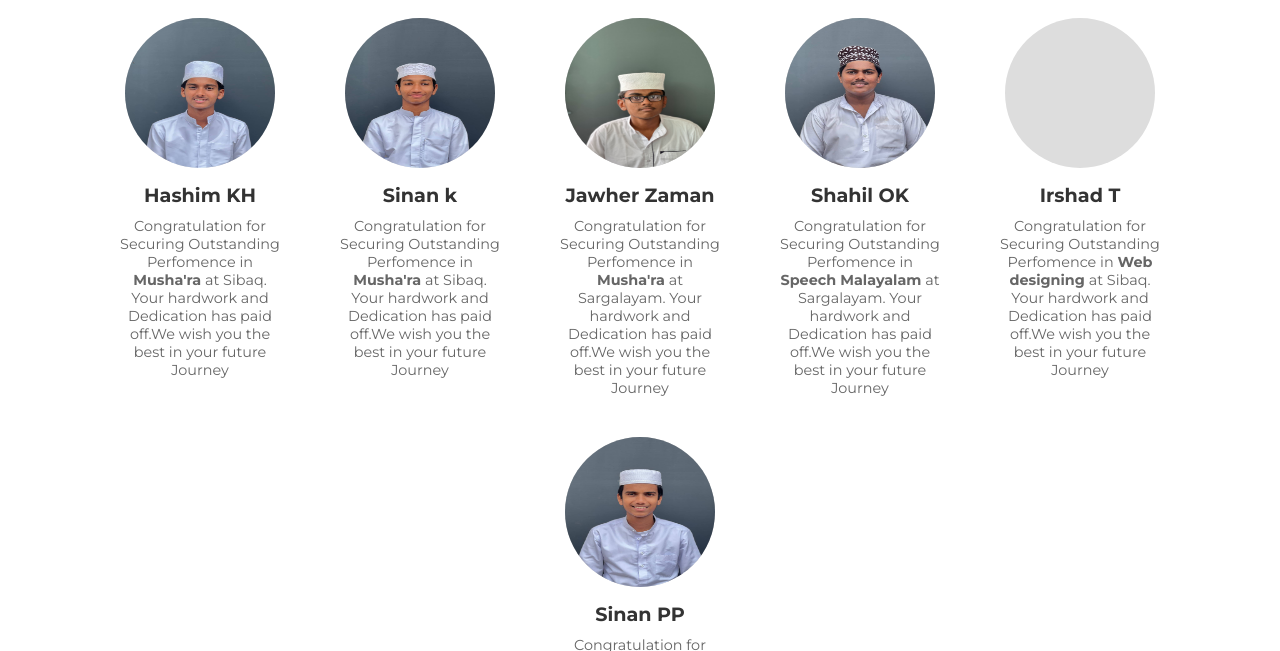
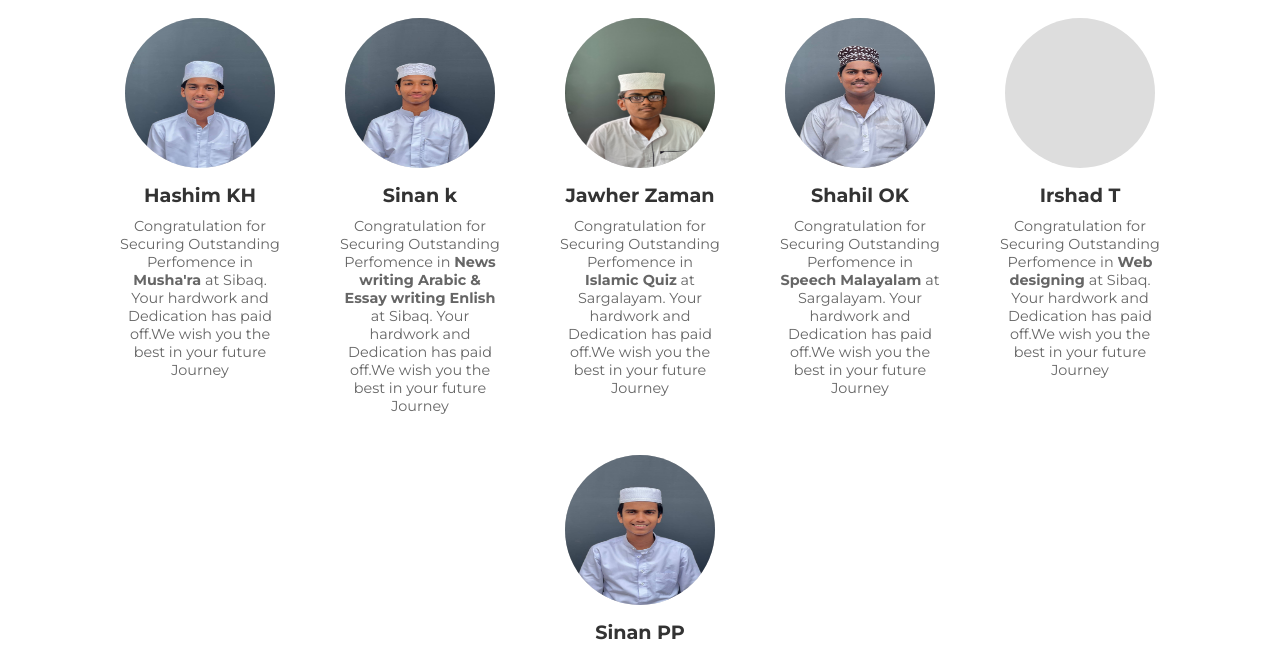
Before and after one commit to deathlydark/deathlydark.github.io, a plain HTML site: page achivments/index.html in a window 1280 px wide. Shown: the part 161-812 px from the top of the page. Drawn offline with Linux system fonts and the light colour scheme.

Commit message:
index.html

```diff
--- a/achivments/index.html
+++ b/achivments/index.html
@@ -45,12 +45,12 @@
         <div class="card">
           <div class="circle"><img src="./img/SINAN K.png" alt=""></div>
           <h3>Sinan k</h3>
-          <p>Congratulation for Securing Outstanding Perfomence in <strong>Musha'ra</strong> at Sibaq. Your hardwork and Dedication has paid off.We wish you the best in your future Journey</p>
+          <p>Congratulation for Securing Outstanding Perfomence in <strong>News writing Arabic & Essay writing Enlish </strong> at Sibaq. Your hardwork and Dedication has paid off.We wish you the best in your future Journey</p>
         </div>
         <div class="card">
           <div class="circle"><img src="./img/jawhar.jpg" alt=""></div>
           <h3>Jawher Zaman</h3>
-          <p>Congratulation for Securing Outstanding Perfomence in <strong>Musha'ra</strong> at Sargalayam. Your hardwork and Dedication has paid off.We wish you the best in your future Journey</p>
+          <p>Congratulation for Securing Outstanding Perfomence in <strong>Islamic Quiz</strong> at Sargalayam. Your hardwork and Dedication has paid off.We wish you the best in your future Journey</p>
         </div>
         <div class="card">
           <div class="circle"><img src="./img/SHAHIL OK.png" alt=""></div>
```
